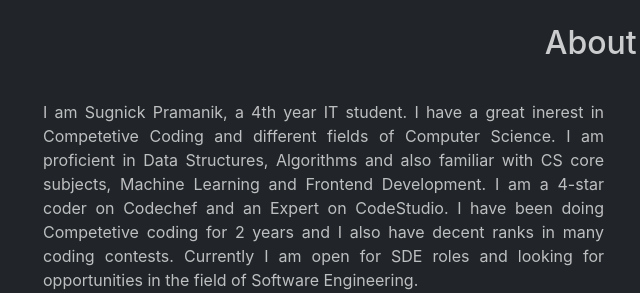
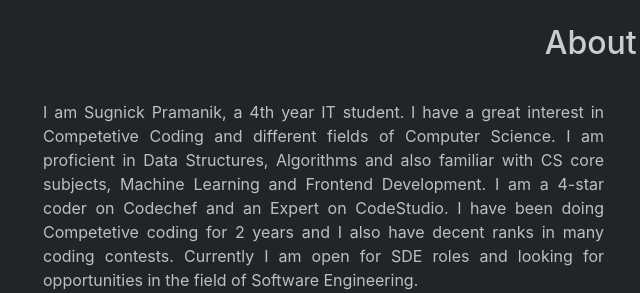
Before and after one commit to Sunny-2002/My_Protfolio_, a plain HTML site: page index.html in a window 1280 px wide. Shown: the part 659-952 px from the top of the page, 21-661 px from the left. Drawn offline with nearby package versions, Linux system fonts and the light colour scheme.

Commit message:
Update index.html

```diff
--- a/index.html
+++ b/index.html
@@ -114,7 +114,7 @@
 
                         <p style="text-align: justify; padding-top: 30px;color: rgba(255, 255, 255, 0.705);">
 
-                            I am Sugnick Pramanik, a 4th year IT student. I have a great inerest in Competetive Coding
+                            I am Sugnick Pramanik, a 4th year IT student. I have a great interest in Competetive Coding
                             and
                             different fields
                             of Computer Science. I am proficient in Data Structures, Algorithms and also familiar with
```
